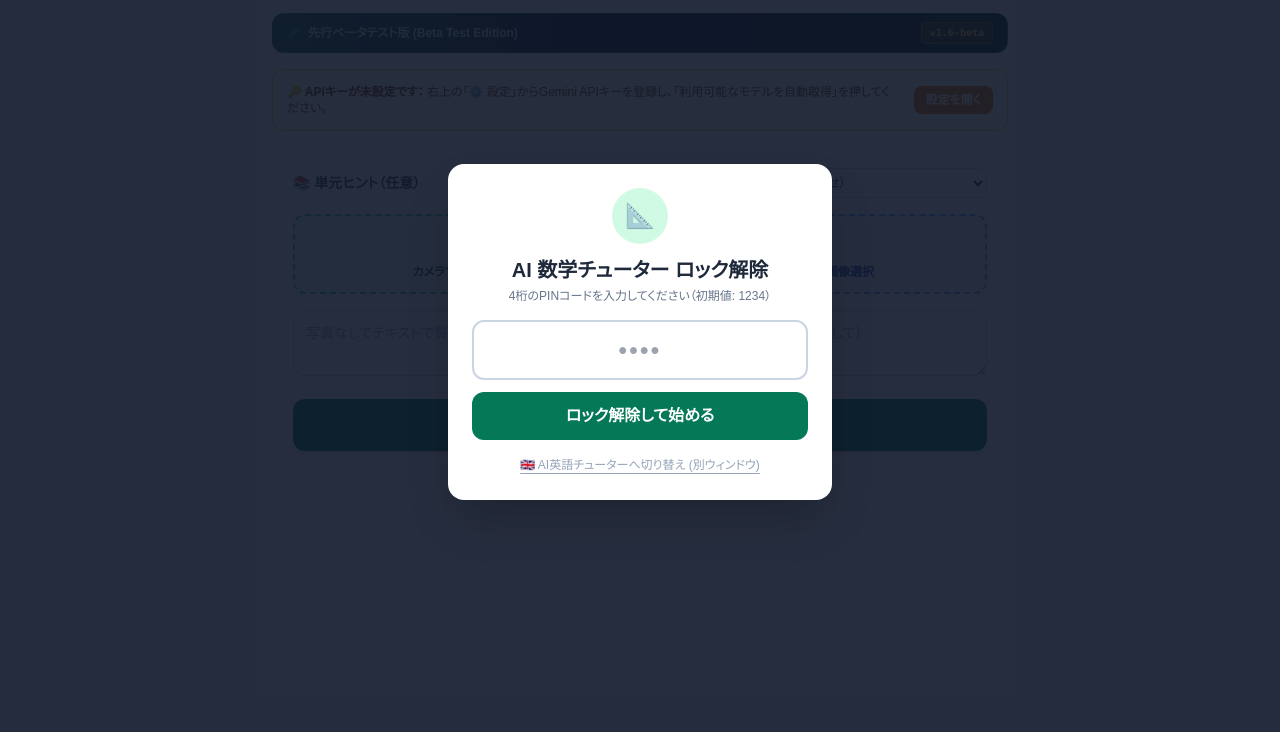
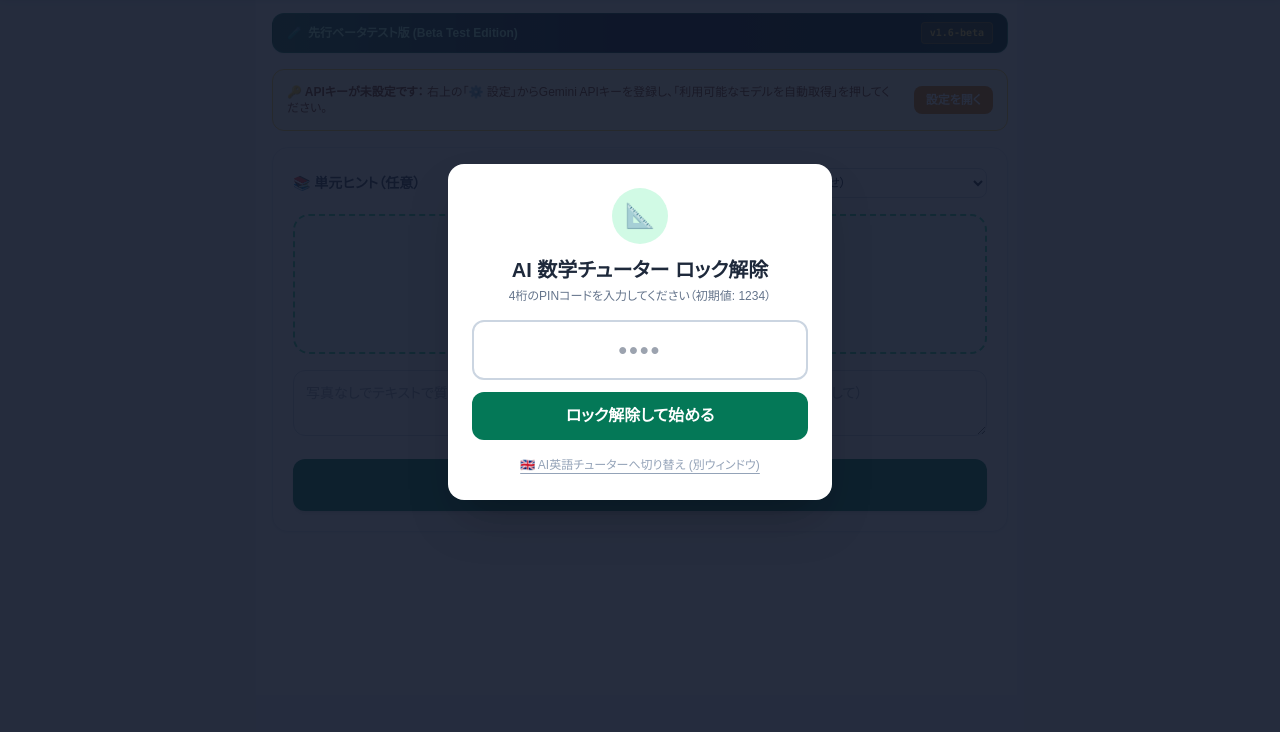
Before and after one commit to g4pjo75-gif/ai-math-tutor, a plain HTML site: page index.html in a window 1280 px wide. Shown: the part 68-800 px from the top of the page. Drawn offline with nearby package versions, Linux system fonts and the light colour scheme.

Commit message:
ui(math): unify camera and album upload buttons into a single dropzone

```diff
--- a/index.html
+++ b/index.html
@@ -286,21 +286,16 @@
         </select>
       </div>
 
-      <!-- カメラ撮影 / アルバム選択 -->
-      <div class="grid grid-cols-2 gap-3">
-        <label class="cursor-pointer bg-emerald-50 hover:bg-emerald-100 border-2 border-dashed border-emerald-400 rounded-xl p-3 text-center transition dark:bg-emerald-900/20 dark:border-emerald-500/30"
-          id="cameraLabel">
-          <input type="file" accept="image/*" capture="environment" class="hidden" onchange="handleImageUpload(event)" />
-          <div class="text-2xl mb-1">📷</div>
-          <div class="text-xs font-bold text-emerald-800 dark:text-emerald-400">カメラで問題を撮影</div>
-        </label>
-        <label class="cursor-pointer bg-blue-50 hover:bg-blue-100 border-2 border-dashed border-blue-400 rounded-xl p-3 text-center transition dark:bg-blue-900/20 dark:border-blue-500/30"
-          id="albumLabel">
-          <input type="file" accept="image/*" class="hidden" onchange="handleImageUpload(event)" />
-          <div class="text-2xl mb-1">🖼️</div>
-          <div class="text-xs font-bold text-blue-800 dark:text-blue-400">アルバムから画像選択</div>
-        </label>
-      </div>
+      <!-- 写真選択 / カメラ撮影（統合ボタン） -->
+      <label id="photoUploadLabel"
+        class="block cursor-pointer border-2 border-dashed border-emerald-400 dark:border-emerald-500/40 hover:border-emerald-600 bg-emerald-50/50 hover:bg-emerald-50 dark:bg-slate-800/50 dark:hover:bg-slate-800 rounded-2xl p-5 text-center transition">
+        <input id="photoUploadInput" type="file" accept="image/*" class="hidden" onchange="handleImageUpload(event)" />
+        <div class="w-12 h-12 bg-emerald-100 dark:bg-emerald-950 text-emerald-700 dark:text-emerald-300 rounded-full mx-auto flex items-center justify-center text-2xl mb-2">
+          📷
+        </div>
+        <div class="text-xs sm:text-sm font-bold text-emerald-900 dark:text-emerald-300">ここをタップして写真を選択 または カメラ撮影</div>
+        <div class="text-[11px] text-slate-500 dark:text-slate-400 mt-1">数学の教科書・問題集・プリントを撮影またはアルバムから選んでください</div>
+      </label>
 
       <!-- アップロード進行バー（初期非表示） -->
       <div id="uploadProgress" class="hidden space-y-2">
--- a/sw.js
+++ b/sw.js
@@ -1,4 +1,4 @@
-const CACHE_NAME = 'amt-cache-v1.9';
+const CACHE_NAME = 'amt-cache-v2.0';
 const ASSETS = [
   './',
   './index.html',
```
